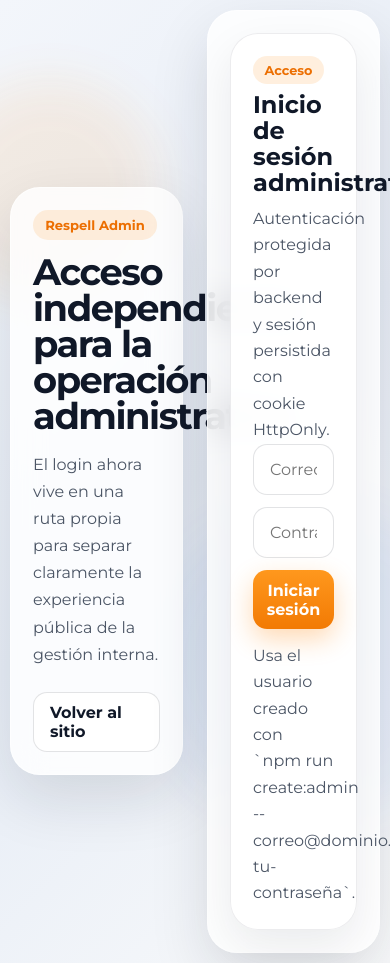
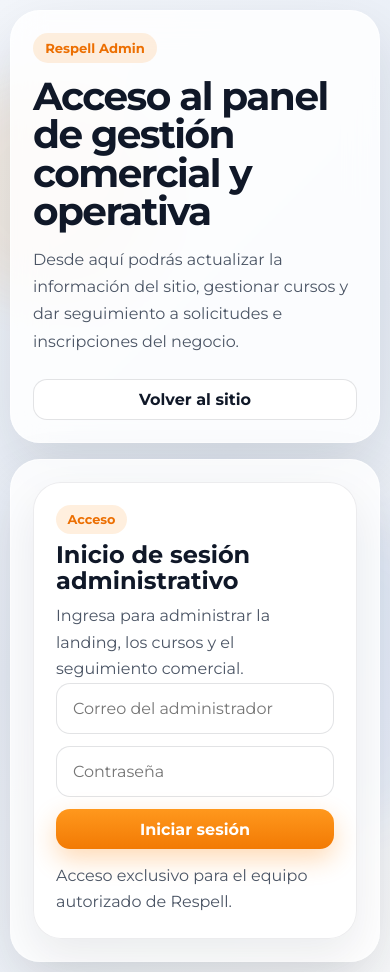
Before and after one commit to judarito/respellapp, a Vue app: page /login in a window 390 px wide. Built offline with nearby package versions, Linux system fonts and the light colour scheme; no server answers.

Commit message:
first commit 4\18

```diff
--- a/src/components/admin/AdminLandingModule.vue
+++ b/src/components/admin/AdminLandingModule.vue
@@ -434,8 +434,8 @@ onMounted(loadLandingContent)
         <h3>Contenido dinámico del sitio público</h3>
         <p>
           Aquí administras el encabezado principal, el contacto, los servicios, los testimonios,
-          las métricas y los bloques de la landing, además de subir el carrusel principal a
-          Cloudinary.
+          las métricas y los bloques de la landing, además de mantener actualizado el carrusel
+          principal del sitio.
         </p>
       </div>
     </div>
--- a/src/components/admin/AdminLoginPanel.vue
+++ b/src/components/admin/AdminLoginPanel.vue
@@ -22,7 +22,7 @@ const emit = defineEmits(['update:email', 'update:password', 'submit'])
     <div class="admin-panel-title">
       <span class="admin-panel-kicker">Acceso</span>
       <h3>Inicio de sesión administrativo</h3>
-      <p>Autenticación protegida por backend y sesión persistida con cookie HttpOnly.</p>
+      <p>Ingresa para administrar la landing, los cursos y el seguimiento comercial.</p>
     </div>
 
     <input
@@ -47,7 +47,7 @@ const emit = defineEmits(['update:email', 'update:password', 'submit'])
     </button>
 
     <p class="admin-helper">
-      Usa el usuario creado con `npm run create:admin -- correo@dominio.com tu-contraseña`.
+      Acceso exclusivo para el equipo autorizado de Respell.
     </p>
   </form>
 </template>
--- a/src/pages/LoginPage.vue
+++ b/src/pages/LoginPage.vue
@@ -41,10 +41,10 @@ onMounted(async () => {
     <div class="auth-page-card">
       <div class="auth-page-copy">
         <span class="auth-route-kicker">Respell Admin</span>
-        <h1>Acceso independiente para la operación administrativa</h1>
+        <h1>Acceso al panel de gestión comercial y operativa</h1>
         <p>
-          El login ahora vive en una ruta propia para separar claramente la experiencia pública de
-          la gestión interna.
+          Desde aquí podrás actualizar la información del sitio, gestionar cursos y dar
+          seguimiento a solicitudes e inscripciones del negocio.
         </p>
 
         <div class="auth-route-actions">
--- a/src/styles.css
+++ b/src/styles.css
@@ -47,6 +47,11 @@ select {
   font: inherit;
 }
 
+img {
+  max-width: 100%;
+  height: auto;
+}
+
 #app {
   min-height: 100vh;
 }
@@ -54,6 +59,7 @@ select {
 .route-shell {
   position: relative;
   min-height: 100vh;
+  min-width: 0;
   overflow: hidden;
 }
 
@@ -1485,6 +1491,8 @@ select {
 }
 
 .route-auth-shell {
+  display: grid;
+  align-items: center;
   padding: 28px;
 }
 
@@ -1494,6 +1502,7 @@ select {
   display: grid;
   grid-template-columns: minmax(280px, 0.9fr) minmax(320px, 0.7fr);
   gap: 24px;
+  width: min(100%, 1180px);
   max-width: 1180px;
   margin: 0 auto;
   min-height: calc(100vh - 56px);
@@ -1502,6 +1511,7 @@ select {
 
 .auth-page-copy,
 .auth-page-panel {
+  min-width: 0;
   border: 1px solid rgba(255, 255, 255, 0.6);
   border-radius: 30px;
   background: rgba(255, 255, 255, 0.82);
@@ -1548,6 +1558,25 @@ select {
 
 .auth-page-panel {
   padding: 18px;
+}
+
+.auth-route-actions,
+.admin-route-actions,
+.public-course-footer,
+.contact-list div,
+.admin-module-button,
+.admin-upload-hint {
+  min-width: 0;
+}
+
+.public-course-card,
+.course-detail-card,
+.admin-form-card,
+.contact-list div,
+.public-course-footer a,
+.admin-module-button,
+.admin-upload-hint {
+  overflow-wrap: anywhere;
 }
 
 .auth-page-feedback {
@@ -1867,7 +1896,6 @@ select {
     grid-template-columns: 1fr;
   }
 
-  .auth-page-card,
   .services-grid,
   .courses-grid,
   .public-courses-grid,
@@ -1876,6 +1904,16 @@ select {
     grid-template-columns: repeat(2, minmax(0, 1fr));
   }
 
+  .auth-page-card {
+    grid-template-columns: 1fr;
+    min-height: auto;
+    align-items: stretch;
+  }
+
+  .auth-page-copy p {
+    max-width: 100%;
+  }
+
   .admin-layout,
   .admin-courses-layout,
   .admin-leads-layout,
@@ -1952,6 +1990,10 @@ select {
   .route-auth-shell,
   .route-admin-shell {
     padding: 10px;
+  }
+
+  .route-auth-shell {
+    align-items: start;
   }
 
   .topbar {
@@ -1991,6 +2033,11 @@ select {
   .admin-module-card,
   .admin-login-panel {
     padding: 22px;
+  }
+
+  .auth-page-card {
+    gap: 16px;
+    width: 100%;
   }
 
   .metrics-grid,
@@ -2088,6 +2135,15 @@ select {
 }
 
 @media (max-width: 720px) {
+  .auth-page-copy h1 {
+    font-size: clamp(1.9rem, 10vw, 2.8rem);
+  }
+
+  .auth-route-actions .button {
+    width: 100%;
+    justify-content: center;
+  }
+
   .section-heading h2,
   .contact-section h2 {
     font-size: clamp(1.8rem, 8vw, 2.5rem);
```
